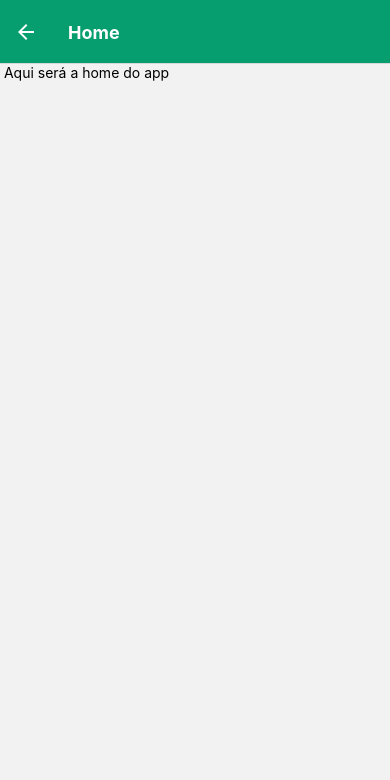
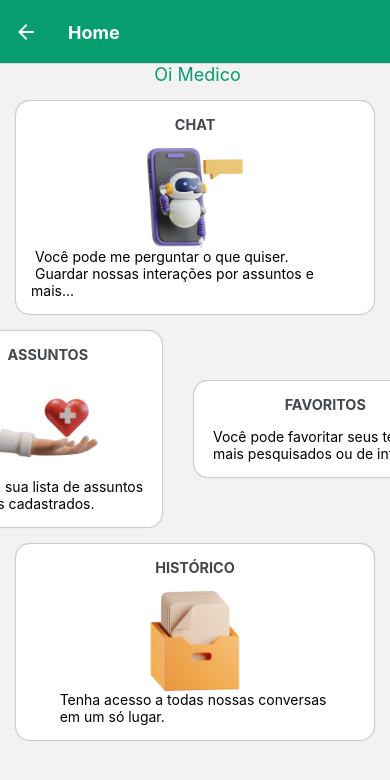
Before and after one commit to BG-Data/MedicAI_frontend, a React Native app: screen /Home in a window 390 px wide. Shown: the top 780 px of the page. Built offline with nearby package versions, Linux system fonts and the light colour scheme.

Commit message:
estilos e caminhos da home

```diff
--- a/screens/Home.js
+++ b/screens/Home.js
@@ -1,12 +1,92 @@
-import React, { useState } from 'react';
-import {View, Text} from 'react-native';
-
+import React from 'react';
+import { View, Text, TouchableOpacity, Image, ScrollView } from 'react-native';
+import { useNavigation } from '@react-navigation/native';
+import { Card } from "react-native-elements";
+import styles from '../style/MainStyle';
 
 export default function Home() {
 
-    return (
-        <View>
-            <Text> Aqui será a home do app </Text>
-        </View>
-    )
+  const handleButtonPress = (buttonChat) => {
+    console.log(`Botão "${buttonChat}" pressionado.`);
+  };
+
+  const navigation = useNavigation();
+
+  const navigateToHistorico = () => {
+    navigation.navigate('Historico');
+  };
+
+  const navigateToChat = () => {
+    navigation.navigate('Chat');
+  };
+
+  const navigateToFavoritos = () => {
+    navigation.navigate('Favoritos');
+  };
+
+  const navigateToAssuntos = () => {
+    navigation.navigate('Assuntos');
+  };
+
+  return (
+
+    <ScrollView>
+
+    <View style={styles.containerhome}>
+      <View style={styles.column}>
+
+        <Text style={styles.headerText}> Oi Medico</Text>
+
+        <TouchableOpacity onPress={navigateToChat}>
+          <Card containerStyle={styles.cardContainer} wrapperStyle={styles.cardWrapper}>
+            <Card.Title>CHAT</Card.Title>
+            <Image
+              source={require('../assets/chat-robo.png')}
+              style={{width:"100%",height:100}}
+              resizeMode="contain"
+            />
+            <Text > Você pode me perguntar o que quiser. {'\n'} Guardar nossas interações por assuntos e mais... </Text>
+          </Card>
+        </TouchableOpacity>
+
+     <View style={styles.row}>
+
+        <TouchableOpacity onPress={navigateToAssuntos}>
+            <Card containerStyle={styles.cardContainer } wrapperStyle={styles.cardWrapper}>
+            <Card.Title>ASSUNTOS</Card.Title>
+            <Image
+                source={require('../assets/assuntos.png')}
+                style={{width:"100%",height:100}}
+                resizeMode="contain"
+            />
+            <Text > Confira sua lista de assuntos {'\n'} e temas cadastrados. </Text>
+            </Card>
+          </TouchableOpacity>
+
+        <TouchableOpacity onPress={navigateToFavoritos}>
+            <Card containerStyle={styles.cardContainer} wrapperStyle={styles.cardWrapper}>
+              <Card.Title>FAVORITOS</Card.Title>
+              <Text > Você pode favoritar seus temas {'\n'} mais pesquisados ou de interesse.</Text>
+            </Card>
+          </TouchableOpacity>
+
+    </View>
+
+      <TouchableOpacity onPress={navigateToHistorico}>
+        <Card containerStyle={styles.cardContainer} wrapperStyle={styles.cardWrapper}>
+          <Card.Title>HISTÓRICO</Card.Title>
+          <Image
+            source={require('../assets/arquivo-icon.png')}
+            style={{width:"100%",height:100}}
+            resizeMode="contain"
+          />
+          <Text > Tenha acesso a todas nossas conversas  {'\n'} em um só lugar.</Text>
+        </Card>
+      </TouchableOpacity>
+
+    </View>
+    </View>
+    </ScrollView>
+
+  );
 }
--- a/style/MainStyle.js
+++ b/style/MainStyle.js
@@ -30,7 +30,6 @@ const styles = StyleSheet.create({
       marginBottom: 15, // Adicione margem inferior conforme necessário
     },
 
-
     emailPlaceholder: {
       color: '#069E6E', // Cor do texto do placeholder do email
     },
@@ -44,27 +43,27 @@ const styles = StyleSheet.create({
     },
 
     headerText: {
-      color: '#069E6E', // Cor do texto do cabeçalho
+      color: '#069E6E',
       fontSize: 18,
       textAlign: 'center',
     },
 
     icon: {
       marginRight: 10,
-      alignSelf: 'center', // Centraliza verticalmente o ícone
+      alignSelf: 'center',
     },
 
     linkText: {
-      color: '#069E6E', // Cor do link
+      color: '#069E6E',
       textAlign: 'center',
     },
 
     linkContainer: {
-      marginBottom: 20, // Espaço entre links
+      marginBottom: 20,
     },
 
     link: {
-      color: '#069E6E', // Cor do link
+      color: '#069E6E',
       fontWeight: 'bold',
     },
 
@@ -106,6 +105,36 @@ const styles = StyleSheet.create({
       marginRight: 10,
     },
 
+
+    containerhome: {
+
+    },
+
+    column: {
+      flexDirection: 'column',
+    },
+
+    row: {
+      flexDirection: 'row',
+      alignItems: 'center',
+      justifyContent: 'center',
+      marginRight: 0,
+    },
+
+    cardContainer: {
+      justifyContent: 'center',
+      borderRadius: 15,
+      borderWidth: 1,
+      borderColor: '#ccc',
+      backgroundColor: '#fff',
+      flex: 1,
+    },
+
+    cardWrapper: {
+      alignItems: 'center',
+      justifyContent: 'center',
+    },
+
   });
 
 export default styles
```
